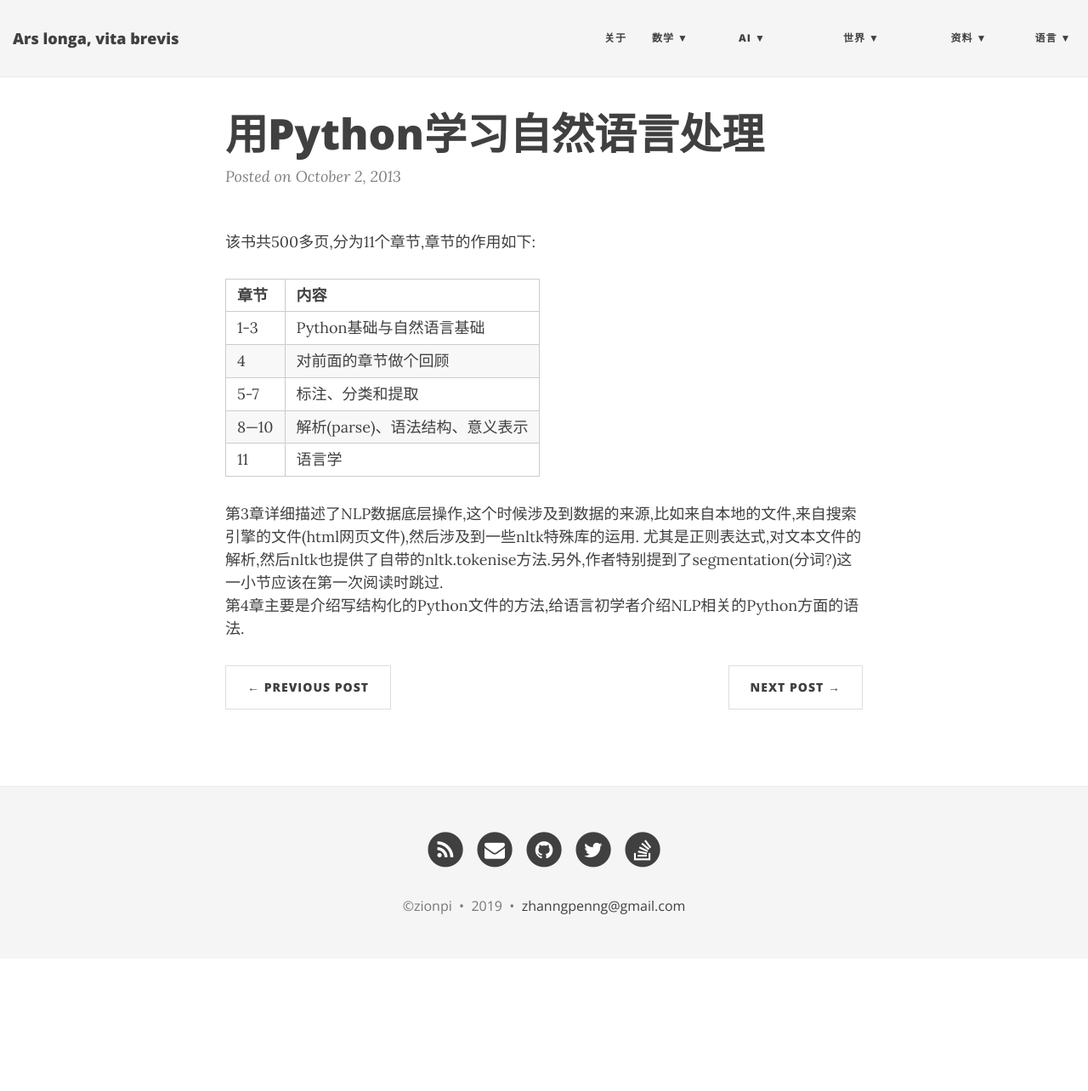
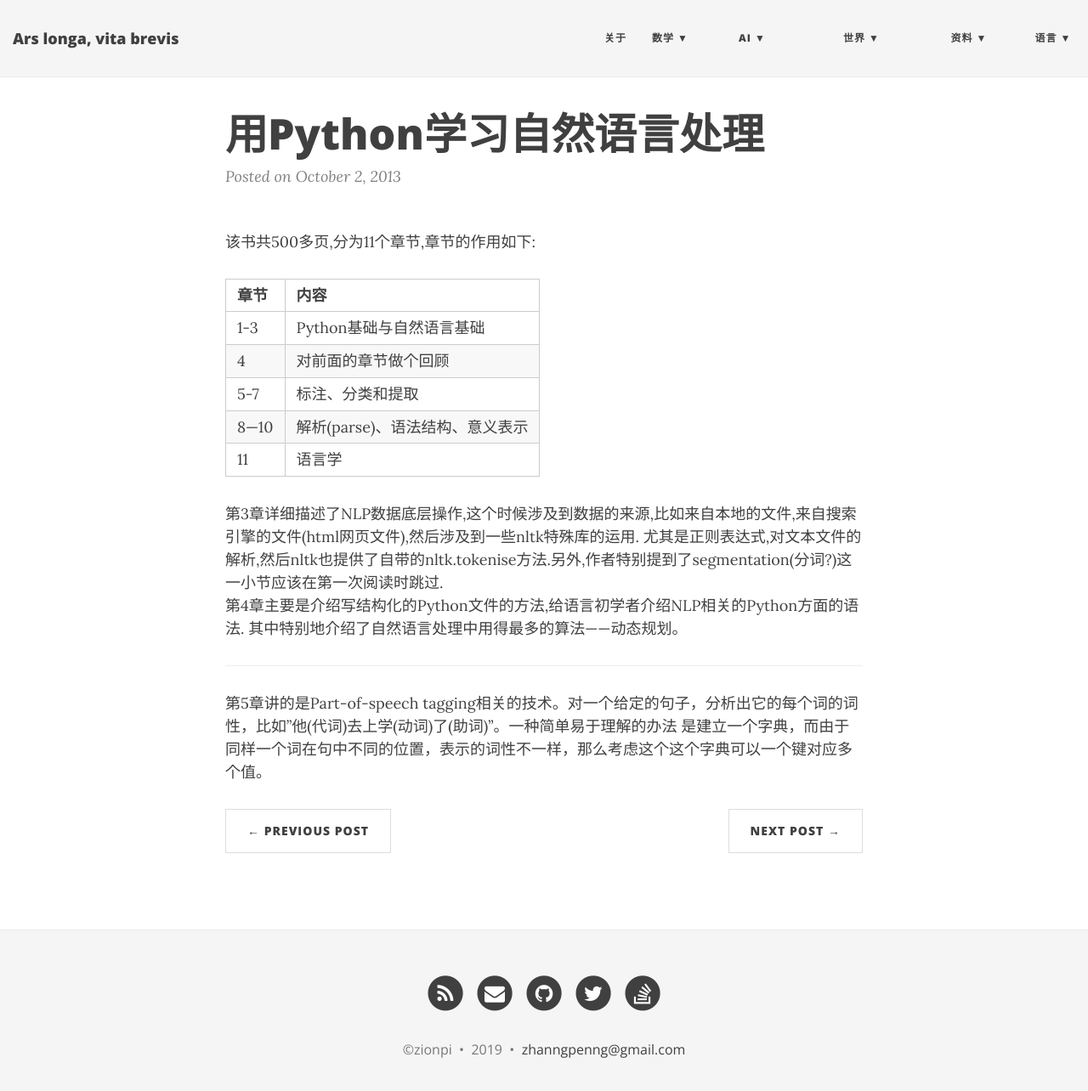
Before and after one commit to ZionPi/zionpi.github.io, a Jekyll site: the page built from _posts/2013-10-02-natural-language-processing-with-python.md, in a window 1280 px wide and 1297 px high. Shown: the top 1284 px of the window at 85% size. Built offline with Jekyll 4.4.1, drawn with Linux system fonts in a browser that asks for light colours; nearby versions of some CDN libraries.

Commit message:
Update 2013-10-02-natural-language-processing-with-python.md

```diff
--- a/_posts/2013-10-02-natural-language-processing-with-python.md
+++ b/_posts/2013-10-02-natural-language-processing-with-python.md
@@ -14,4 +14,8 @@ title: 用Python学习自然语言处理
 
 第3章详细描述了NLP数据底层操作,这个时候涉及到数据的来源,比如来自本地的文件,来自搜索引擎的文件(html网页文件),然后涉及到一些nltk特殊库的运用.
 尤其是正则表达式,对文本文件的解析,然后nltk也提供了自带的nltk.tokenise方法.另外,作者特别提到了segmentation(分词?)这一小节应该在第一次阅读时跳过.
-第4章主要是介绍写结构化的Python文件的方法,给语言初学者介绍NLP相关的Python方面的语法.
+第4章主要是介绍写结构化的Python文件的方法,给语言初学者介绍NLP相关的Python方面的语法. 其中特别地介绍了自然语言处理中用得最多的算法——动态规划。
+
+---
+第5章讲的是Part-of-speech tagging相关的技术。对一个给定的句子，分析出它的每个词的词性，比如"他(代词)去上学(动词)了(助词)"。一种简单易于理解的办法
+是建立一个字典，而由于同样一个词在句中不同的位置，表示的词性不一样，那么考虑这个这个字典可以一个键对应多个值。
```
